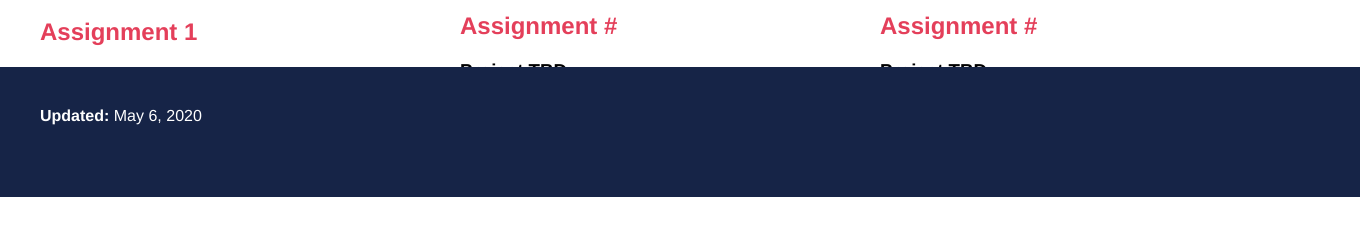
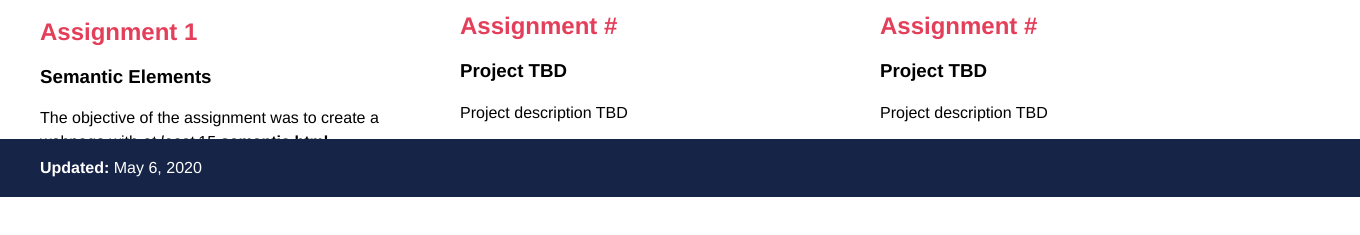
Before and after one commit to robelpaguio/Portfolio, a plain HTML site: page index.html in a window 1280 px wide. Shown: the part 603-838 px from the top of the page, 1360 px wide, since content can reach past the window. Drawn offline with Linux system fonts and the light colour scheme.

Commit message:
updated stylesheet

```diff
--- a/styles/stylesheet.css
+++ b/styles/stylesheet.css
@@ -14,11 +14,10 @@ header{
 }
 footer {
   background-color: #162447;
-  padding: 40px 40px 40px 40px;
-  position: absolute;
+  padding: 20px 40px 20px 40px;
+  position: fixed;
   bottom: 0;
   width: 100%;
-  height: 50px;
   color: white;
   float: left;
 }
```
